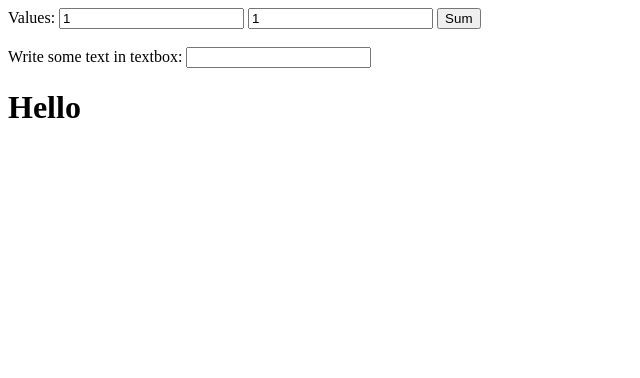
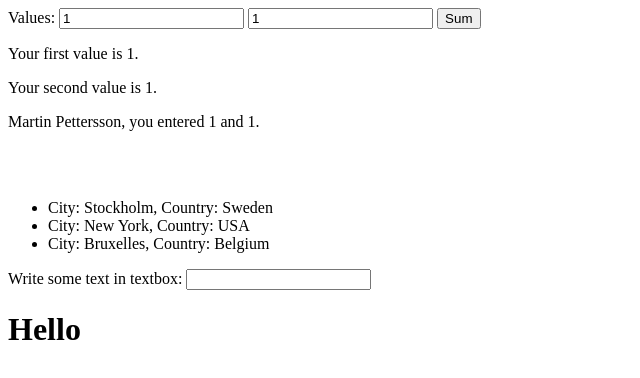
Before and after one commit to mpett/angular_todo_mvc, a plain HTML site: page index.html in a window 1280 px wide. Shown: the whole page, without its empty margins (0-640 px from the left). Drawn offline with nearby package versions, Linux system fonts and the light colour scheme.

Commit message:
Some tutorial stuff

```diff
--- a/index.html
+++ b/index.html
@@ -1,6 +1,7 @@
 
 <!DOCTYPE html>
-<html ng-app="app1" ng-init = "person = { fName: 'Martin', lName: 'Pettersson' }; ">
+<html ng-app="app1" ng-init = "person = { fName: 'Martin', lName: 'Pettersson' };
+ list =[1,2,3]; capitals = [ {city: 'Stockholm', country: 'Sweden'}, {city: 'New York', country: 'USA'}, {city: 'Bruxelles', country: 'Belgium'} ];">
 <head>
 
 	<title>TODO MVC</title>
@@ -19,9 +20,27 @@
 		<input type="text" ng-model="second" />
 
 		<button ng-click="updateValue()">Sum</button>
+
+		<p>
+			Your first value is {{first}}.
+		</p>
+
+		<p>
+			Your second value is {{second}}.
+		</p>
+
+		<p>
+			{{person.fName}} {{person.lName}}, you entered {{first}} and {{second}}.
+		</p>
+
 		<br><br>
 		{{calculation}}
-		{{calculation}}
+
+		<ul>
+			<li ng-repeat="capital in capitals">
+				{{'City: ' + capital.city + ', Country: ' + capital.country}}
+			</li>
+		</ul>
 
 	</div>
 
--- a/js/script1.js
+++ b/js/script1.js
@@ -4,6 +4,8 @@ app1.controller('ctrl1', function($scope) {
 	$scope.first = 1;
 	$scope.second = 1;
 
+	$scope.todoList = ['köpa mat', 'gå hem', 'programmera'];
+
 	$scope.updateValue = function() {
 		$scope.calculation = $scope.first + ' + ' + $scope.second
 			+ ' = ' + (+$scope.first + +$scope.second);
```
